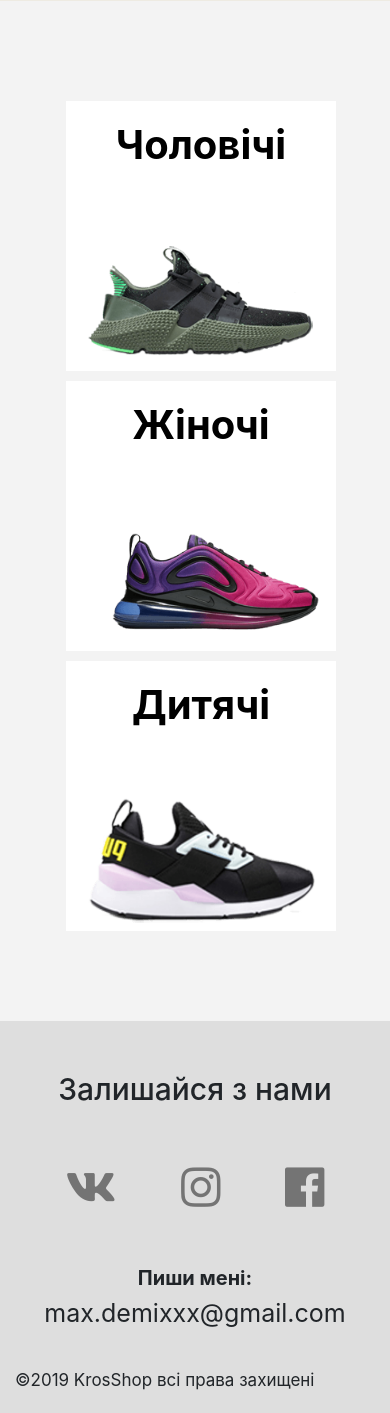
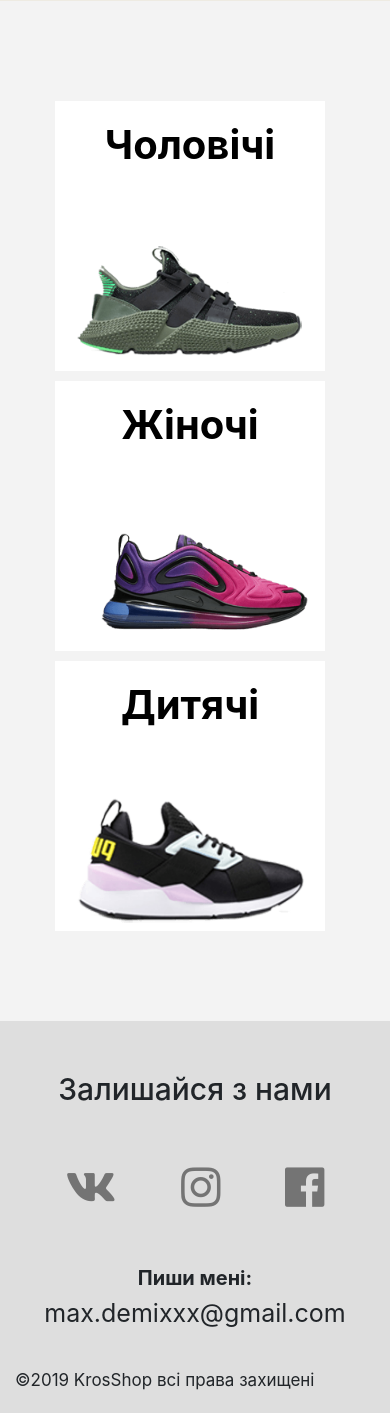
Before and after one commit to Demix123/hypeshop, a PHP site: page /index.html in a window 390 px wide. Shown: the part 1775-3188 px from the top of the page. Run offline with PHP 8.4, Linux system fonts and the light colour scheme.

Commit message:
krosshop

```diff
--- a/style.css
+++ b/style.css
@@ -964,11 +964,17 @@ footer .container .connect .connect-item a:nth-child(2):hover{
     }
 
     .categories .container .row .col{
-        margin-left: 60px !important;
+        margin-left: 70px !important;
     }
 
     .popular-shoes .container .carousel .carousel-inner .carousel-item .shoes-item img{
         padding-right: 150px;
+    }
+}
+
+@media only screen and (max-width: 570px){
+    .categories .container .row .col{
+        margin-left: 60px !important;
     }
 }
 
@@ -1037,7 +1043,7 @@ footer .container .connect .connect-item a:nth-child(2):hover{
     }
 
     .categories .container .row .col{
-        margin-left: 30px !important;
+        margin-left: 50px !important;
     }
 
     .popular-shoes .container .carousel .carousel-inner .carousel-item .shoes-item{
@@ -1048,6 +1054,10 @@ footer .container .connect .connect-item a:nth-child(2):hover{
 @media only screen and (max-width: 520px){
     .popular-shoes .container .carousel .carousel-inner .carousel-item:nth-child(3) .shoes-item h3{
         font-size: 27px !important;
+    }
+
+    .categories .container .row .col{
+        margin-left: 35px !important;
     }
 }
 
@@ -1135,7 +1145,7 @@ footer .container .connect .connect-item a:nth-child(2):hover{
     }
 
     .categories .container .row .col{
-        margin-left: 25px !important;
+        margin-left: 20px !important;
         max-width: 270px;
         height: 270px;
     }
@@ -1231,7 +1241,7 @@ footer .container .connect .connect-item a:nth-child(2):hover{
 
 @media only screen and (max-width: 430px){
     .categories .container .row .col{
-        margin-left: 0px !important;
+        margin-left: 10px !important;
     }
 
     .popular-shoes .container .carousel{
@@ -1282,6 +1292,11 @@ footer .container .connect .connect-item a:nth-child(2):hover{
     }
 }
 
+@media only screen and (max-width: 410px){
+    .categories .container .row .col{
+        margin-left: 5px !important;
+    }
+}
 
 @media only screen and (max-width: 390px){
     .container .row .col .arrival-col .all-photo .bph img{
@@ -1293,7 +1308,7 @@ footer .container .connect .connect-item a:nth-child(2):hover{
     }
 
     .categories .container .row .col{
-        margin-left: 1px !important;
+        margin-left: -10px !important;
     }
 
     .arrival-col .arrival-container .more-info .row{
@@ -1379,7 +1394,7 @@ footer .container .connect .connect-item a:nth-child(2):hover{
     }
 
     .categories .container .row .col{
-        margin-right: 10px !important;
+        margin-left: -10px !important;
     }
 
     footer .container .connect .connect-item a i{
```
